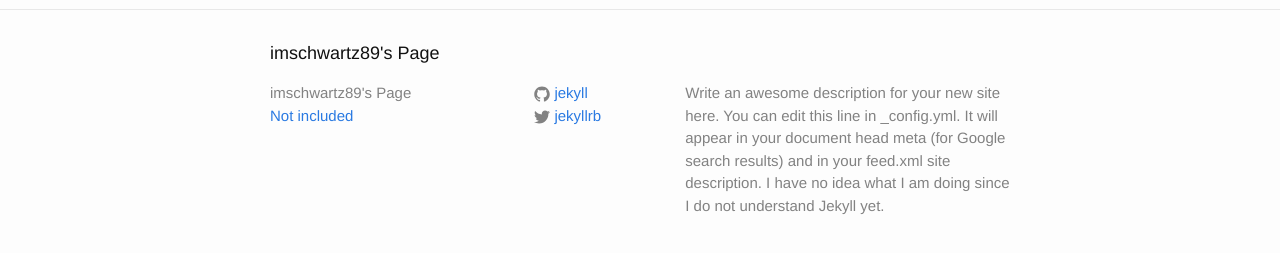
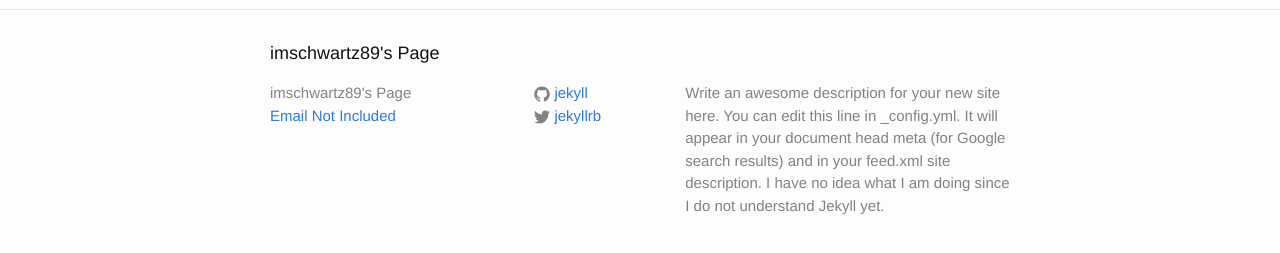
Before and after one commit to imschwartz89/imschwartz89.github.io, a Jekyll site: the page built from index.html, in a window 1280 px wide. Shown: the part 287-540 px from the top of the page. Built offline with Jekyll 4.4.1, drawn with Linux system fonts in a browser that asks for light colours.

Commit message:
Update _config.yml

```diff
--- a/_config.yml
+++ b/_config.yml
@@ -7,7 +7,7 @@
 
 # Site settings
 title: imschwartz89's Page
-email: Not included
+email: Email Not Included
 description: > # this means to ignore newlines until "baseurl:"
   Write an awesome description for your new site here. You can edit this
   line in _config.yml. It will appear in your document head meta (for
```
